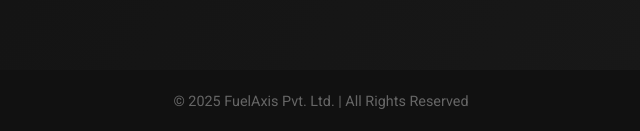
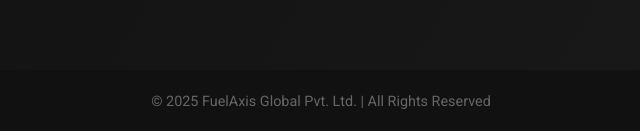
Before and after one commit to yashbhat2728/FuelAxis1, a plain HTML site: page index.html in a window 1280 px wide. Shown: the part 916-1047 px from the top of the page, 319-959 px from the left. Drawn offline with Linux system fonts and the light colour scheme.

Commit message:
Update index.html

```diff
--- a/index.html
+++ b/index.html
@@ -139,7 +139,7 @@
 </section>
 
 <footer>
-  &copy; 2025 FuelAxis Pvt. Ltd. | All Rights Reserved
+  &copy; 2025 FuelAxis Global Pvt. Ltd. | All Rights Reserved
 </footer>
 
 <a class="whatsapp-float" href="https://wa.me/919970403835" target="_blank">📲</a>
```
